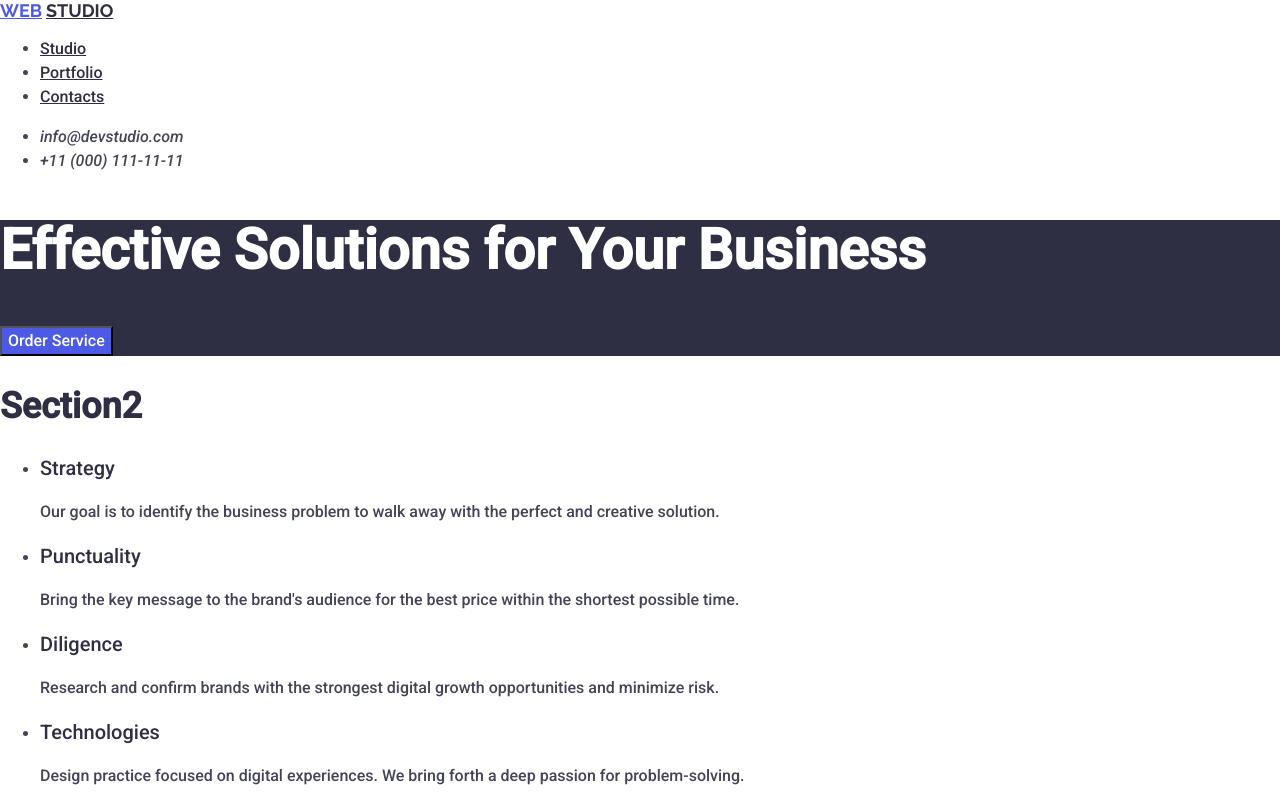
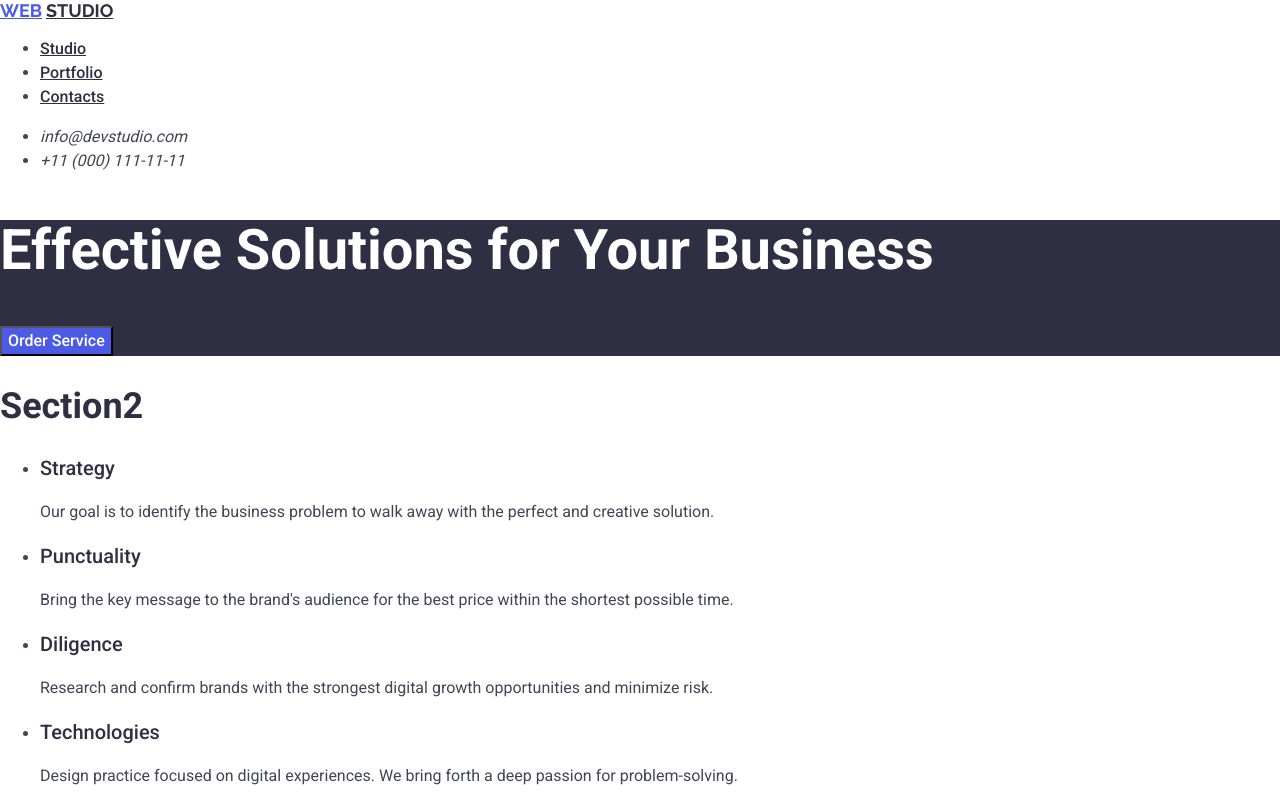
Before and after one commit to helen-akateva/goit-markup-hw-02, a plain HTML site: page index.html in a window 1280 px wide. Shown: the top 800 px of the page. Drawn offline with nearby package versions, Linux system fonts and the light colour scheme.

Commit message:
update index.html

```diff
--- a/index.html
+++ b/index.html
@@ -8,7 +8,7 @@
 
     <link rel="preconnect" href="https://fonts.googleapis.com">
     <link rel="preconnect" href="https://fonts.gstatic.com" crossorigin>
-    <link href="https://fonts.googleapis.com/css2?family=Raleway:ital,wght@0,700;1,700&family=Roboto:ital,wdth,wght@0,75..100,500;1,75..100,500&display=swap" rel="stylesheet">
+    <link href="https://fonts.googleapis.com/css2?family=Raleway:wght@700&family=Roboto:wght@400;500;700&display=swap" rel="stylesheet">
     <link rel="stylesheet" href="https://cdnjs.cloudflare.com/ajax/libs/modern-normalize/3.0.1/modern-normalize.min.css" integrity="sha512-q6WgHqiHlKyOqslT/lgBgodhd03Wp4BEqKeW6nNtlOY4quzyG3VoQKFrieaCeSnuVseNKRGpGeDU3qPmabCANg==" crossorigin="anonymous" referrerpolicy="no-referrer" />
     <link rel="stylesheet" href="./css/styles.css" />
 
```
